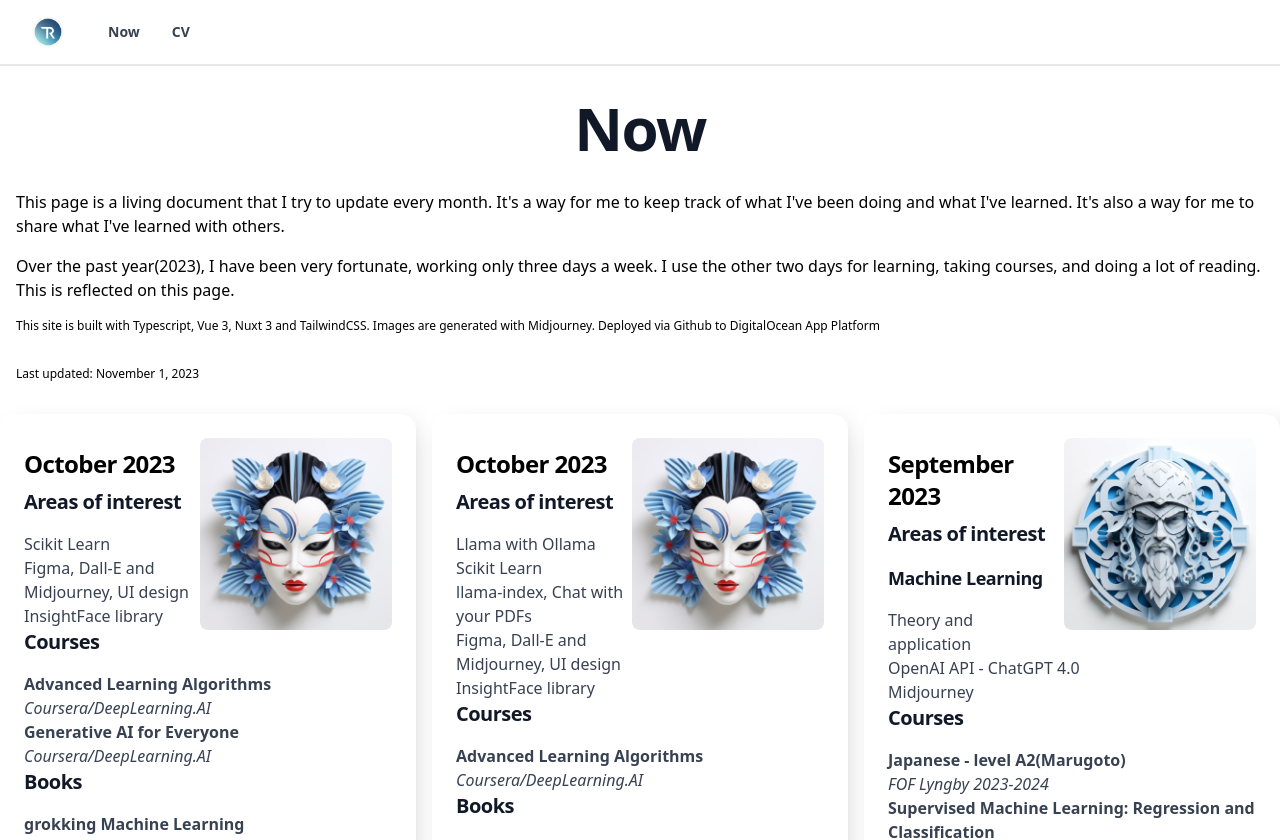
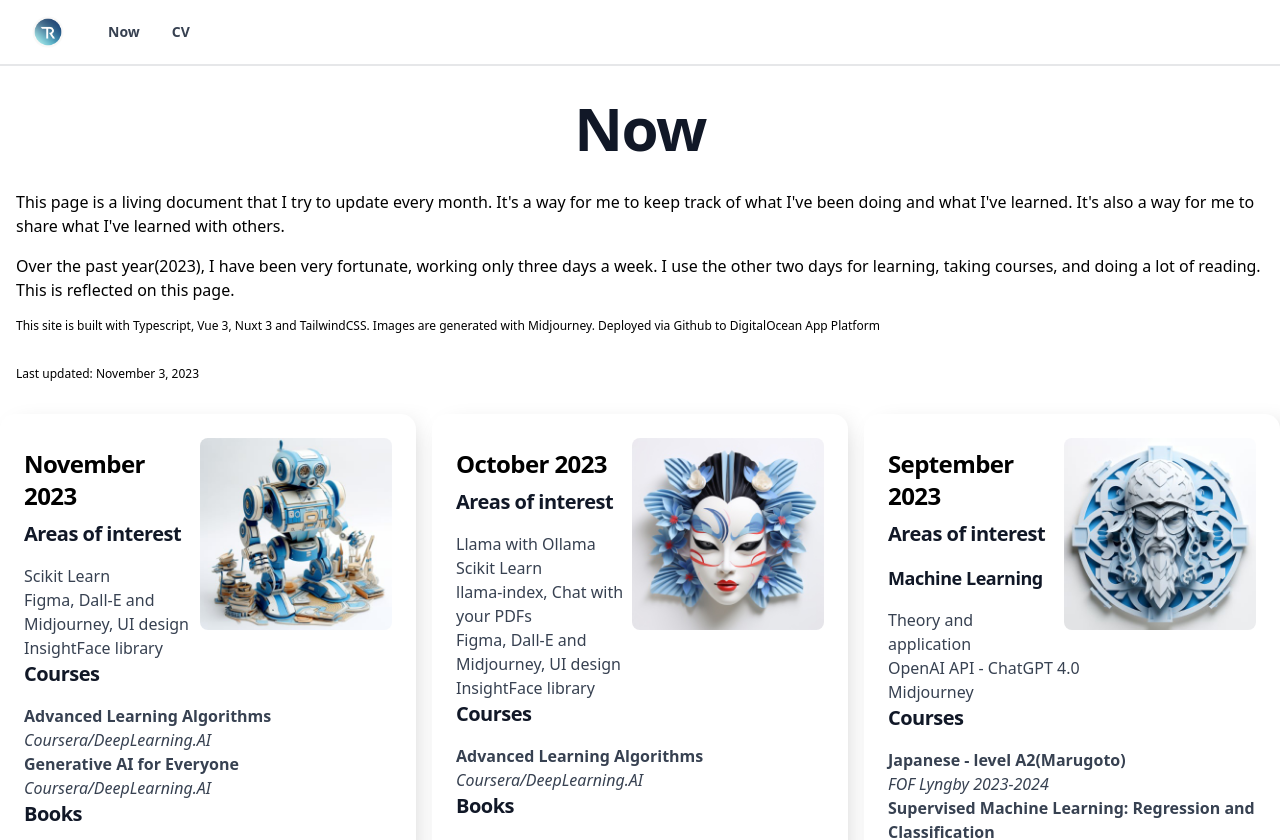
Before and after one commit to ringling/nuxt_ringling_info, a Nuxt app: page /now in a window 1280 px wide. Shown: the top 840 px of the page. Built offline with nearby package versions, Linux system fonts and the light colour scheme.

Commit message:
Generative AI picture for November added

```diff
--- a/pages/now.vue
+++ b/pages/now.vue
@@ -15,11 +15,11 @@
         generated with
         Midjourney. Deployed via Github to DigitalOcean App Platform
       </div>
-      <div class="m-4 mb-8 text-xs">Last updated: November 1, 2023</div>
+      <div class="m-4 mb-8 text-xs">Last updated: November 3, 2023</div>
       <div class="grid grid-cols-1 md:grid-cols-2 xl:grid-cols-3 gap-4">
 
           <div class="block max-w p-6 bg-white markdown neu">
-          <img src="/img/kabuki.jpg" class="lg:w-48 md:w-32 w-16 rounded-lg float-right" /><h5 class="mb-2 mt-4 text-2xl font-bold tracking-tight text-black">October 2023</h5>
+          <img src="/img/gen-ai.jpg" class="lg:w-48 md:w-32 w-16 rounded-lg float-right" /><h5 class="mb-2 mt-4 text-2xl font-bold tracking-tight text-black">November 2023</h5>
           <p class="font-normal text-gray-700">
             <h3>Areas of interest</h3>
 
```
Also changed, not shown: public/img/gen-ai.jpg (added).
